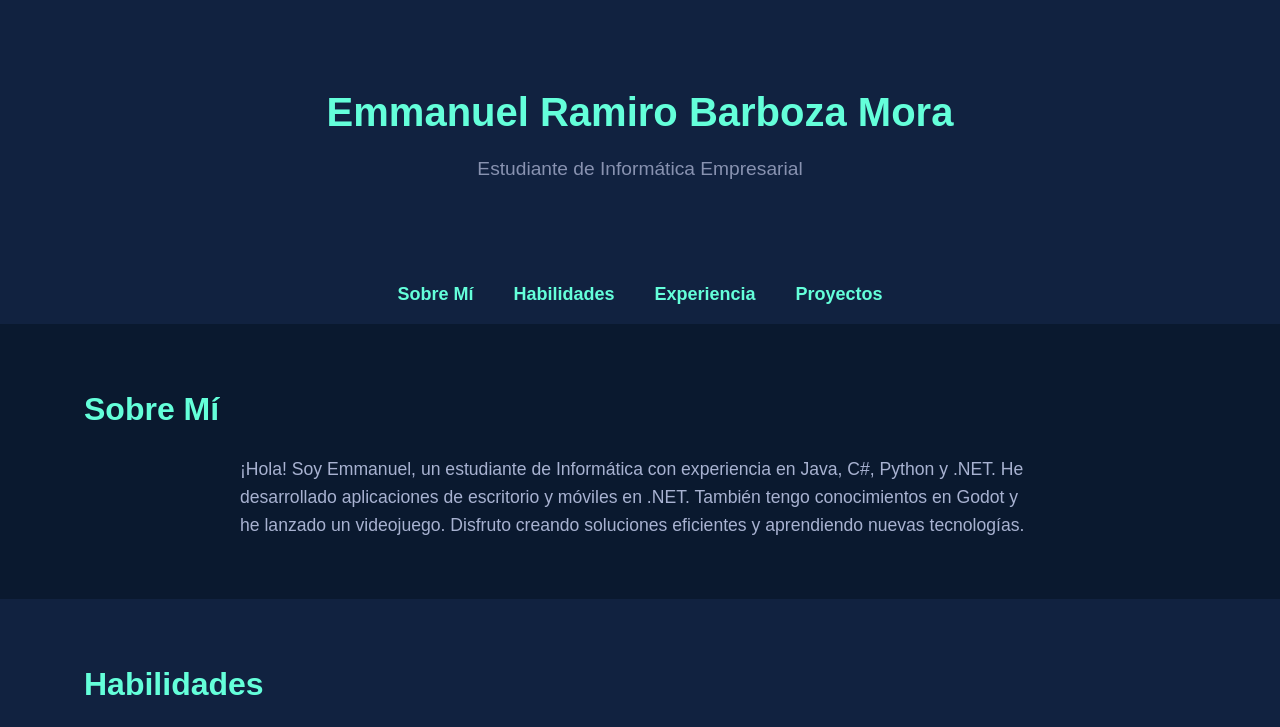
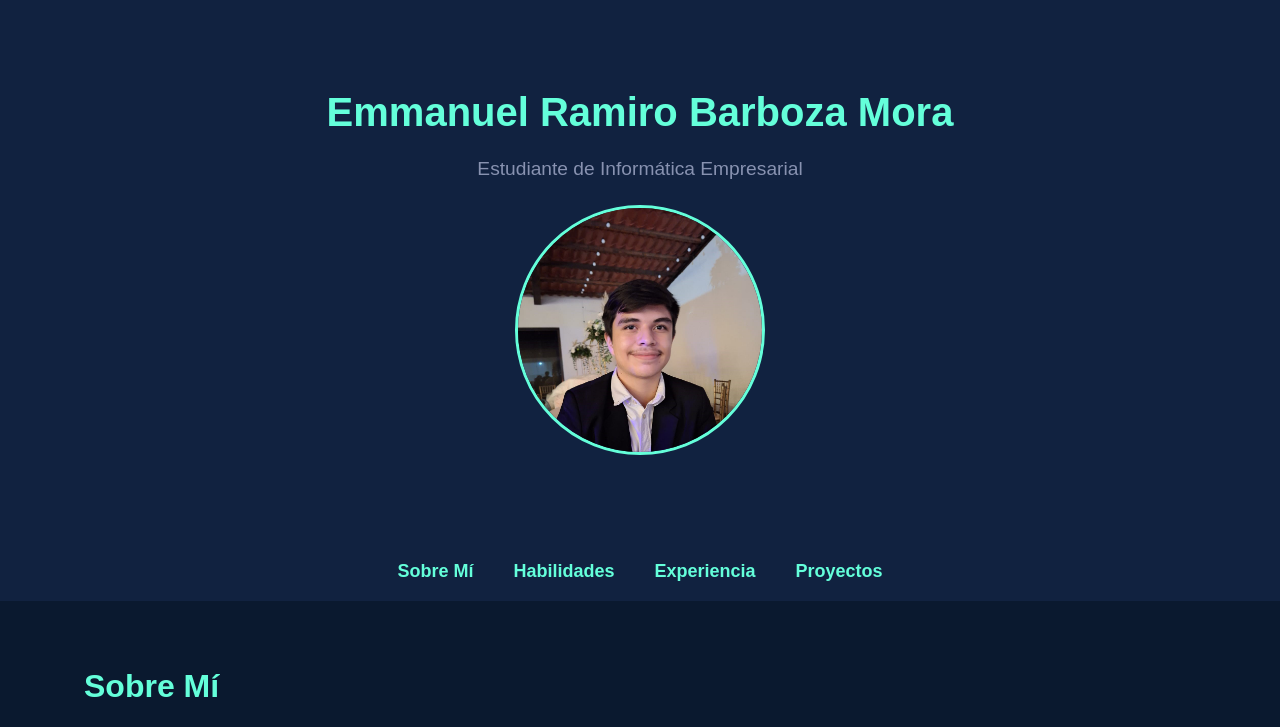
Before and after one commit to EmmanuelBarboza/EmmanuelBarboza.github.io, a plain HTML site: page index.html in a window 1280 px wide. Shown: the top 727 px of the page. Drawn offline with Linux system fonts and the light colour scheme.

Commit message:
Añadí una imagen de perfil

```diff
--- a/index.html
+++ b/index.html
@@ -18,6 +18,7 @@
         <div class="container header-container">
             <h1 class="animate-pop-in">Emmanuel Ramiro Barboza Mora</h1>
             <p class="animate-pop-in highlight">Estudiante de Informática Empresarial</p>
+            <img src="img/Emmanuel.jpg" alt="Emmanuel Barboza" class="profile-image">
         </div>
     </header>
 
--- a/styles.css
+++ b/styles.css
@@ -307,3 +307,12 @@ body {
 .navbar-list a:hover {
     color: #ccd6f6;
 }
+
+.profile-image {
+    width: 250px;
+    height: 250px;
+    border-radius: 50%;
+    margin-top: 20px;
+    border: 3px solid #64ffda;
+    animation: popIn 2s ease-out;
+}
```
Also changed, not shown: img/Emmanuel.jpg (added).
